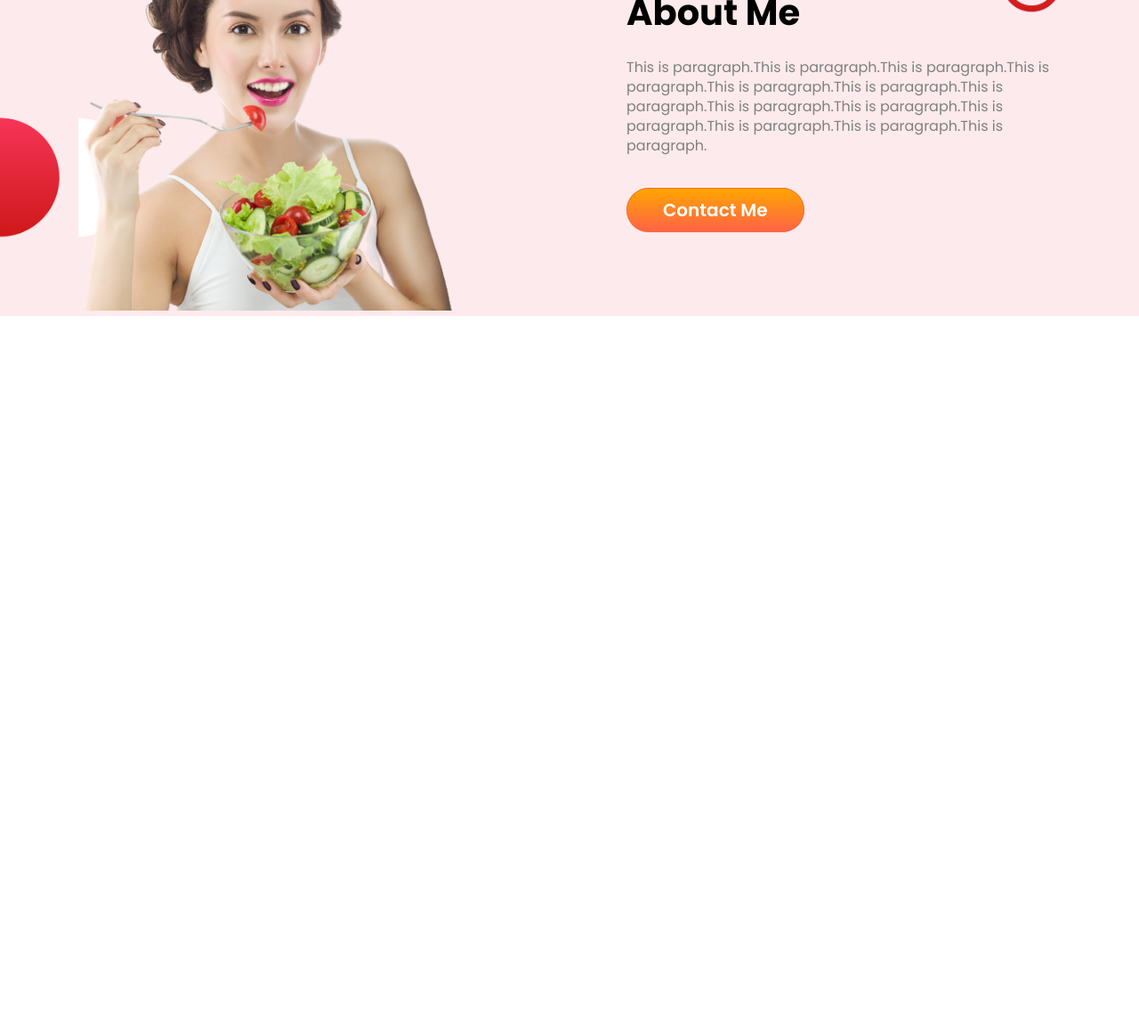
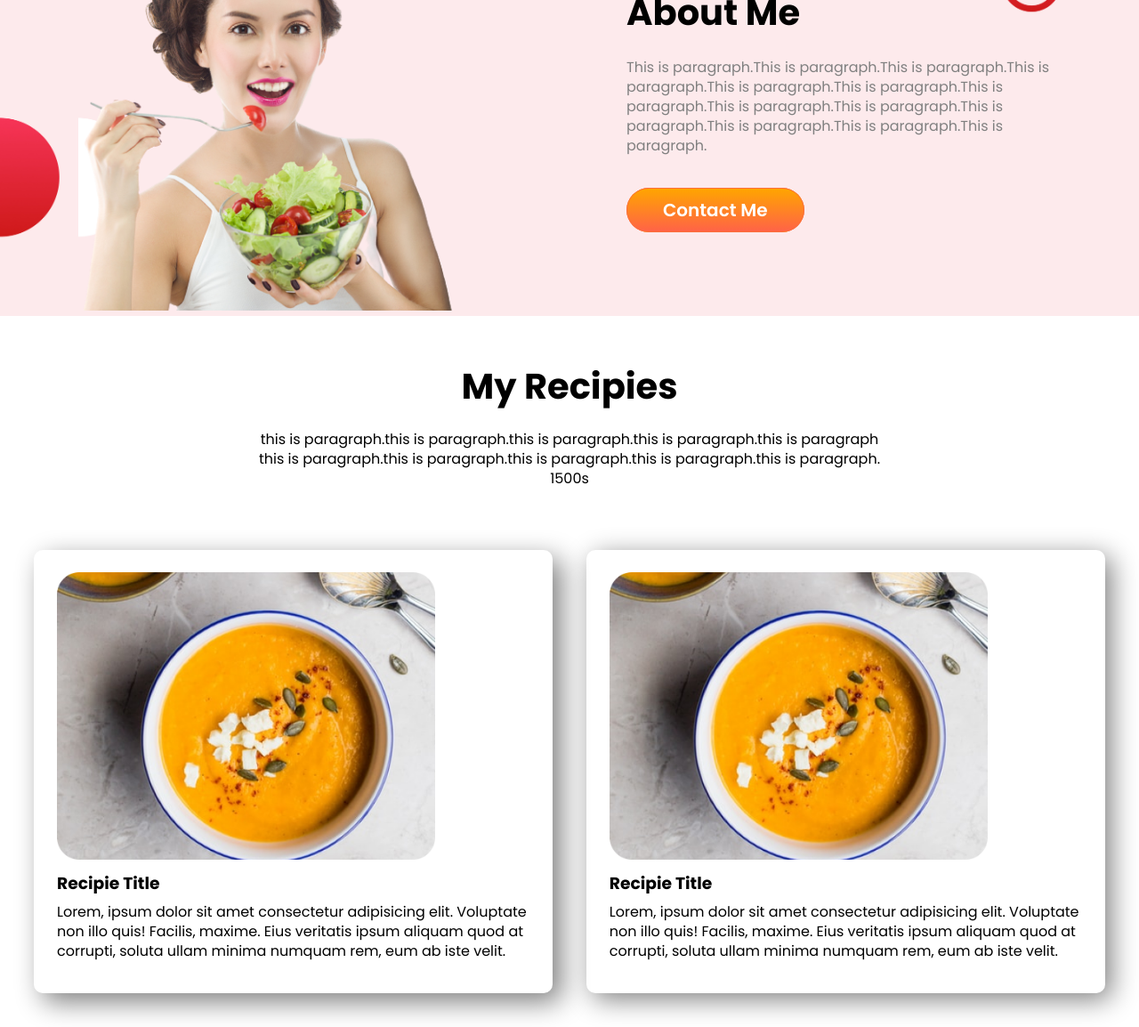
Before and after one commit to mdismail645221/eat-healthy, a plain HTML site: page index.html in a window 1280 px wide. Shown: the part 626-1780 px from the top of the page at 89% size. Before the commit the page ends 1049 px from the top, so only its background shows below. Drawn offline with Linux system fonts and the light colour scheme.

Commit message:
recipies-area adding section

```diff
--- a/index.html
+++ b/index.html
@@ -26,7 +26,7 @@
 <section class="about-area d-flex mg-btm ">
 
     <div class="about-items">
-        <img src="images/female/6667872_preview-removebg-preview.png" alt="">
+        <img src="images/female/6667872_preview-removebg-preview.png" alt="female">
     </div>
 
     <div class="about-items">
@@ -38,8 +38,24 @@
 
 </section>
 
-<section>
-
+<section class="my-recipies-area">
+    <div class="recipes-title">
+        <h1>My Recipies</h1>
+        <p>this is paragraph.this is paragraph.this is paragraph.this is paragraph.this is paragraph<br>this is paragraph.this is paragraph.this is paragraph.this is paragraph.this is paragraph.</p>
+        <p>1500s</p>
+    </div>
+    <div class="recipies-items d-flex">
+        <div class="single-recipies">
+            <img src="images/food/Project Cover.png" alt="food">
+            <h3>Recipie Title</h3>
+            <p>Lorem, ipsum dolor sit amet consectetur adipisicing elit. Voluptate non illo quis! Facilis, maxime. Eius veritatis ipsum aliquam quod at corrupti, soluta ullam minima numquam rem, eum ab iste velit. </p>
+        </div>
+        <div class="single-recipies1">
+            <img src="images/food/Project Cover.png" alt="food">
+            <h3>Recipie Title</h3>
+            <p>Lorem, ipsum dolor sit amet consectetur adipisicing elit. Voluptate non illo quis! Facilis, maxime. Eius veritatis ipsum aliquam quod at corrupti, soluta ullam minima numquam rem, eum ab iste velit. </p>
+        </div>
+    </div>
 </section>
 
 
--- a/style.css
+++ b/style.css
@@ -95,3 +95,54 @@ h1 {
     background-repeat: no-repeat;
     background-size: cover;
 }
+
+/* ==============recipies-area============ */
+.recipes-title h1 {
+    font-size: 40px;
+    padding-bottom: 18px;
+}
+.recipes-title{
+    text-align: center;
+    margin-bottom: 30px;
+    /* width: 300px; */
+}
+.single-recipies img{
+    width: 80%;
+    height: 45%;
+}
+.single-recipies{
+    width: 50%;
+    padding: 2%;
+    margin: 3%;
+    box-sizing: border-box;
+    box-shadow: 10px 10px 30px gray;
+    border-radius: 10px;
+}
+.single-recipies h3 {
+    padding: 10px 0px;
+}
+
+.single-recipies p {
+    padding-bottom: 10px;
+}
+
+.single-recipies1{
+    /* border: 2px solid gray; */
+    width: 50%;
+    padding: 2%;
+    /* margin: 3% */
+    margin-right: 3%;
+    box-shadow: 7px 7px 30px gray;
+    border-radius: 10px;
+}
+.single-recipies1 img{
+     width: 80%;
+    height: 45%;
+}
+.single-recipies1 h3 {
+    padding: 10px 0px;
+}
+
+.single-recipies1 p {
+    padding-bottom: 10px;
+}
```
